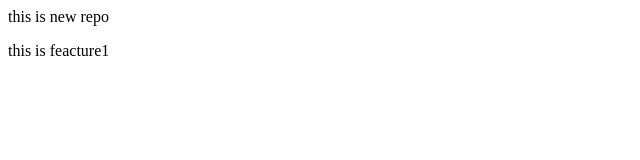
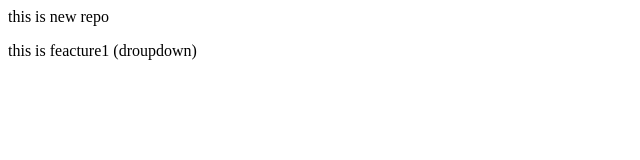
Before and after one commit to SBsujay/localrepo, a plain HTML site: page index.html in a window 1280 px wide. Shown: the full height of the page, 0-640 px from the left. Drawn offline with Linux system fonts and the light colour scheme.

Commit message:
add droupdown

```diff
--- a/index.html
+++ b/index.html
@@ -1,2 +1,2 @@
 <p>this is new repo</p>
-<p>this is feacture1</p>
+<p>this is feacture1 (droupdown)</p>
```
